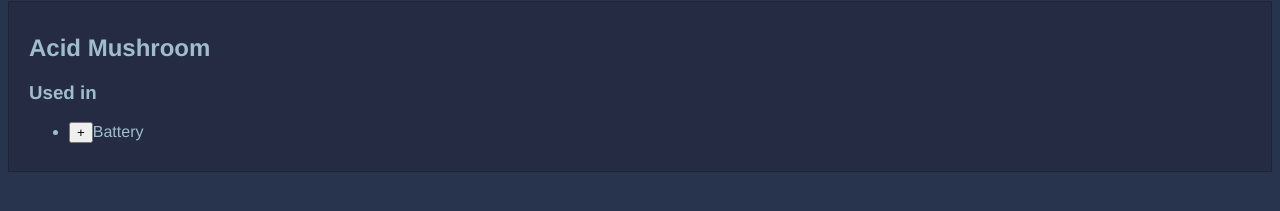
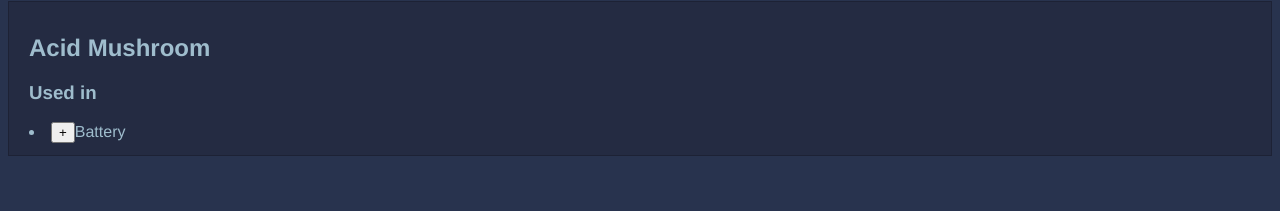
Before and after one commit to ddddm/subnautica-resource-calculator, a React (Create React App) app: page / in a window 1280 px wide. Both pictures are taken after a click on the button "Acid Mushroom". Shown: the part 583-794 px from the top of the page. Built offline with nearby package versions, Linux system fonts and the light colour scheme.

Commit message:
format list

```diff
--- a/src/Recipe/RecipeList/RecipeList.jsx
+++ b/src/Recipe/RecipeList/RecipeList.jsx
@@ -1,12 +1,13 @@
 import React from "react";
 
 import RecipeListItem from "../RecipeListItem";
+import classes from "./RecipeList.module.css";
 
 export default function RecipeList({ items, direction }) {
   if (!items) return null;
 
   return (
-    <ul>
+    <ul className={classes.container}>
       {items.map(m => (
         <RecipeListItem key={m.item} direction={direction} material={m} />
       ))}
--- /dev/null
+++ b/src/Recipe/RecipeList/RecipeList.module.css
@@ -0,0 +1,5 @@
+.container {
+  margin: 0;
+  padding: 0;
+  list-style-position: inside;
+}
```
